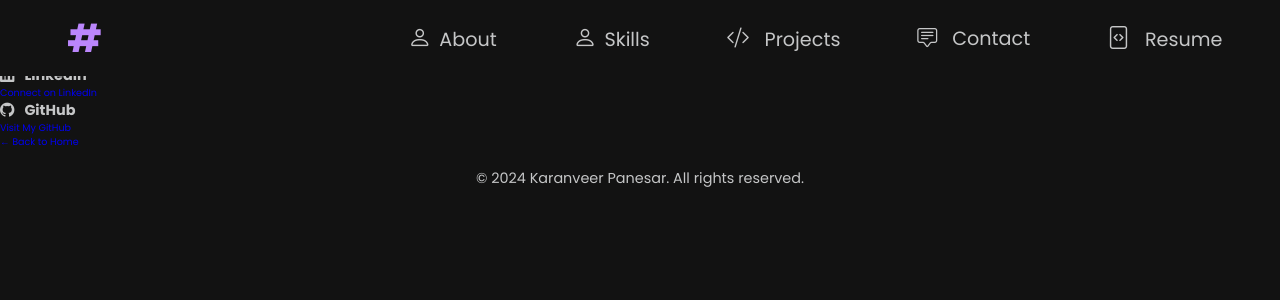
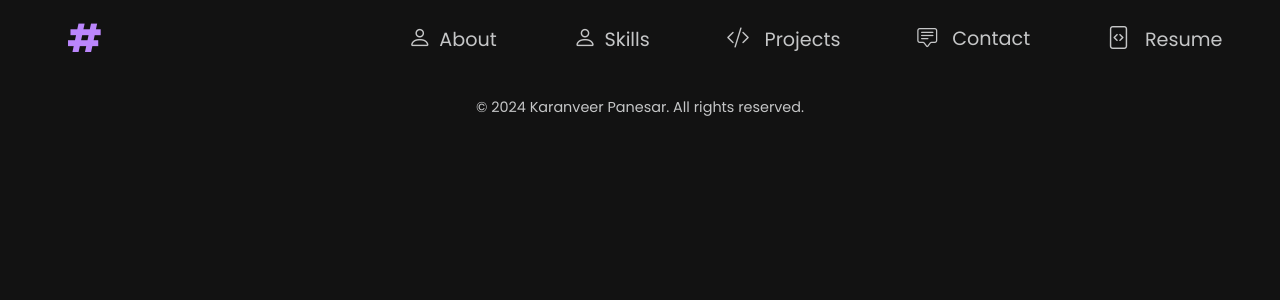
Before and after one commit to kpanesar88/portfolio, a Next.js app: page /contact in a window 1280 px wide. Shown: the top 300 px of the page. Built offline with nearby package versions, Linux system fonts and the light colour scheme; a web font is replaced by a local one.

Commit message:
contact page

```diff
--- a/app/contact/page.tsx
+++ b/app/contact/page.tsx
@@ -1,58 +1,10 @@
-// app/contact/page.tsx
-import Link from 'next/link';
+// app/page.tsx
+import SectionDivider from 'app/sectiondivider/divider';
 
-export default function ContactPage() {
+export default function Contact() {
   return (
-    <main className="contact-page">
-      <h1 className="contact-title">Get In Touch</h1>
-
-      <div className="contact-methods">
-        <section className="contact-section">
-          <h2>
-            <i className="bi bi-envelope" style={{ marginRight: '10px' }}></i>
-            Email Me
-          </h2>
-          <a href="mailto:your@email.com" className="contact-link">
-            your@email.com
-          </a>
-        </section>
-
-        <section className="contact-section">
-          <h2>
-            <i className="bi bi-linkedin" style={{ marginRight: '10px' }}></i>
-            LinkedIn
-          </h2>
-          <a
-            href="https://linkedin.com/in/yourprofile"
-            target="_blank"
-            rel="noopener noreferrer"
-            className="contact-link"
-          >
-            Connect on LinkedIn
-          </a>
-        </section>
-
-        <section className="contact-section">
-          <h2>
-            <i className="bi bi-github" style={{ marginRight: '10px' }}></i>
-            GitHub
-          </h2>
-          <a
-            href="https://github.com/yourusername"
-            target="_blank"
-            rel="noopener noreferrer"
-            className="contact-link"
-          >
-            Visit My GitHub
-          </a>
-        </section>
-      </div>
-
-      <div className="back-home">
-        <Link href="/" className="home-link">
-          ← Back to Home
-        </Link>
-      </div>
-    </main>
+    <>
+      <SectionDivider text="$CONTACT" />
+    </>
   );
 }
```
